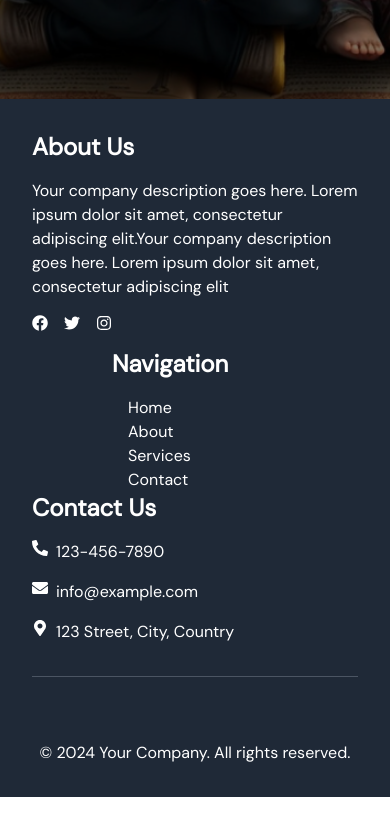
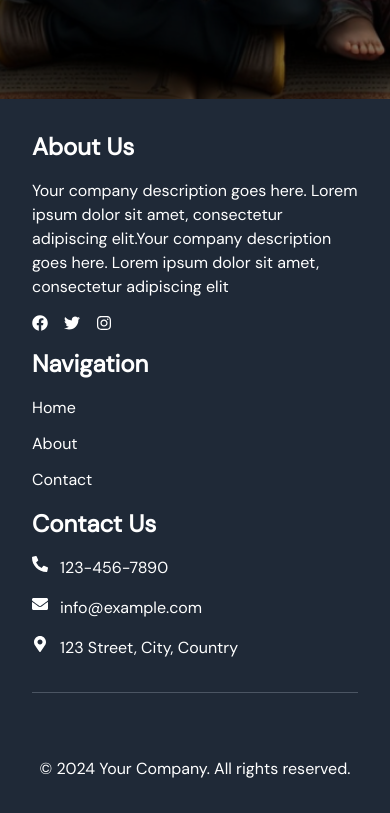
Before and after one commit to azharkhan93/DarulAloom, a Next.js app: page / in a window 390 px wide. Shown: the part 2477-3290 px from the top of the page. Built offline with nearby package versions, Linux system fonts and the light colour scheme.

Commit message:
added new changes

```diff
--- a/app/components/Donate/index.tsx
+++ b/app/components/Donate/index.tsx
@@ -17,9 +17,9 @@ const PromoSection1 = () => {
     {/* :PROMO */}
     <div className="relative max-w-2xl flex flex-col justify-center items-center text-center z-10">
       {/* ::Title */}
-      <h2 className="text-2xl sm:text-7xl md:text-4xl text-white font-extrabold tracking-wide">Support Our Cause</h2>
+      <h2 className="text-2xl sm:text-l md:text-5xl text-white  tracking-wide">Support <span className='italic text-red-500 font-normal'>Our Cause..</span></h2>
       {/* ::Text */}
-      <p className="mt-3 lg:text-2xl sm:text-base text-white font-medium">Help us continue our noble mission to provide education and support to those in need. Your generous donations make a significant impact on the lives of many.</p>
+      <p className="mt-3 lg:text-xl sm:text-base text-white font-medium">Help us continue our noble mission to provide education and support to those in need. Your generous donations make a significant impact on the lives of many.</p>
       {/* ::Button */}
       <a href="#link" className="mt-6 py-2.5 px-6 shadow rounded bg-gray-50 text-sm sm:text-base text-gray-700 font-semibold hover:shadow-lg hover:bg-white hover:text-gray-900">Donate Now..</a>
     </div>
--- a/app/components/Footer/index.tsx
+++ b/app/components/Footer/index.tsx
@@ -6,6 +6,7 @@
 
 import { FaFacebook, FaTwitter, FaInstagram, FaPhoneAlt, FaEnvelope, FaMapMarkerAlt } from 'react-icons/fa';
 import Image from 'next/image';
+import Link from 'next/link';
 
 const Footer: React.FC = () => {
   return (
@@ -28,31 +29,44 @@ const Footer: React.FC = () => {
 
         {/* Navigation Section (Center) */}
         <div className="w-full md:w-1/3">
-          <h2 className="text-2xl font-bold mb-4 ml-20">Navigation</h2>
-          <ul className='ml-24'>
-            <li><a href="#">Home</a></li>
-            <li><a href="#">About</a></li>
-            <li><a href="#">Services</a></li>
-            <li><a href="#">Contact</a></li>
+          <h2 className="text-2xl font-bold mb-4 lg:ml-20  md:flex md:space-x-">Navigation</h2>
+          <ul className='lg:ml-24  space-y-3 '>
+            <li>
+            <Link href="/">
+        <span>Home</span>
+      </Link>
+      {/* <a href="#">Home</a> */}
+      </li>
+      <li>
+      <Link href="/about-us">
+        <span>About</span>
+      </Link>
+    </li>
+    <li>
+      <Link href="/contact-us">
+        <span>Contact</span>
+      </Link>
+    </li>
+            {/* <li><a href="#">Contact</a></li> */}
           </ul>
 
         </div>
 
         {/* Contact Us Section (Right) */}
         <div className="w-full md:w-1/3 ">
-          <h2 className="text-2xl font-bold mb-4 ">Contact Us</h2>
+          <h2 className="text-2xl font-bold mb-4 mt-4 lg:mt-0">Contact Us</h2>
           <ul className='space-y-4' >
-            <li className='flex mt-2'>
+            <li className='flex mt-2 '>
               <FaPhoneAlt />
-              <span className="ml-2">123-456-7890</span>
+              <span className="ml-3">123-456-7890</span>
             </li>
             <li className='flex '>
               <FaEnvelope />
-              <span className="ml-2">info@example.com</span>
+              <span className="ml-3">info@example.com</span>
             </li >
             <li className='flex '>
               <FaMapMarkerAlt />
-              <span className="ml-2">123 Street, City, Country</span>
+              <span className="ml-3">123 Street, City, Country</span>
             </li>
           </ul>
         </div>
--- a/app/components/Header/index.tsx
+++ b/app/components/Header/index.tsx
@@ -3,6 +3,8 @@
 
 import React from 'react';
 import Image from 'next/image';
+import Link from 'next/link';
+
 
 const Header: React.FC = () => {
   return (
@@ -16,12 +18,14 @@ const Header: React.FC = () => {
                 <div className="flex flex-wrap items-center justify-between gap-6 md:gap-0">
                   <input type="checkbox" name="toggle_nav" id="toggle_nav" className="peer hidden" />
                   <div className="w-full  flex justify-between md:w-max md:px-0 z-30 mix-blend-multiply">
-                    <a href="#" aria-label="logo" >
+                  <Link href='/'>
+                    {/* <a  aria-label="logo" > */}
                 {/* <Image src="/logo1.jpg" alt="tailus logo" width={144} height={68} className="w-36 dark:hidden" />  */}
                 <Image src="/logo3.jpg" alt="logo" width={80} height={10} className=" hidden dark:block  " />
                       {/* <img src="images/logo.svg" className="w-36 dark:hidden" alt="tailus logo" width="144" height="68" /> */}
                       {/* <img src="/logo1.jpg" className="w-36 hidden dark:block" alt="tailus logo" width="144" height="68" /> */}
-                    </a>
+                    {/* </a> */}
+                    </Link>
 
                     <div className="flex items-center md:hidden max-h-10">
                       <label role="button" htmlFor="toggle_nav" aria-label="humburger" id="hamburger" className="relative p-2 mt-11">
@@ -48,11 +52,13 @@ const Header: React.FC = () => {
                     <div className="block w-full md:w-max">
                       <ul className="gap-y-6 tracking-wide text-white font-medium flex flex-col md:flex-row md:gap-y-0">
                         <li>
-                          <a href="#" className="block md:px-4">
-                            <div className="relative text-green-600 before:absolute before:-bottom-2 md:before:-bottom-7 before:w-full before:mx-auto before:mt-auto before:rounded-t-full before:bg-green-500">
-                              <span>Home</span>
-                            </div>
-                          </a>
+                        <Link href="/">
+          <span className="block md:px-4">
+            <div className="relative text-green-600 before:absolute before:-bottom-2 md:before:-bottom-7 before:w-full before:mx-auto before:mt-auto before:rounded-t-full before:bg-green-500">
+              <span>Home</span>
+            </div>
+          </span>
+        </Link>
                         </li>
                         {/* <li>
                           <a href="#" className="block md:px-4 group">
@@ -62,19 +68,33 @@ const Header: React.FC = () => {
                           </a>
                         </li> */}
                         <li>
-                          <a href="#" className="block md:px-4 group">
+                          <Link href='/about-us'>
+                          <span  className="block md:px-4 group">
                             <div className="relative group before:absolute before:-bottom-2 md:before:-bottom-7 before:w-full before:h-0.5 before:origin-left before:mt-auto before:rounded-full before:bg-green-800 before:transition before:scale-x-0 group-hover:before:scale-x-100">
                               <span className="group-hover:text-green-500">About</span>
                             </div>
-                          </a>
+                          </span>
+                          </Link>
                         </li>
                         <li>
-                          <a href="#" className="block md:px-4 group">
+                        <Link href='/contact-us'>
+                          <span className="block md:px-4 group">
                             <div className="relative group before:absolute before:-bottom-2 md:before:-bottom-7 before:w-full before:h-0.5 before:origin-left before:mt-auto before:rounded-full before:bg-green-800 before:transition before:scale-x-0 group-hover:before:scale-x-100">
                               <span className="group-hover:text-green-500">Contact</span>
                             </div>
-                          </a>
+                          </span>
+                          </Link>
                         </li>
+                        <li>
+                        <Link href='/contact-us'>
+                          <span className="block md:px-4 group">
+                            <div className="relative group before:absolute before:-bottom-2 md:before:-bottom-7 before:w-full before:h-0.5 before:origin-left before:mt-auto before:rounded-full before:bg-green-800 before:transition before:scale-x-0 group-hover:before:scale-x-100">
+                              <span className="group-hover:text-green-500">Supportus</span>
+                            </div>
+                          </span>
+                          </Link>
+                        </li>
+
                       </ul>
                     </div>
 
--- /dev/null
+++ b/app/components/Map/index.tsx
@@ -0,0 +1,17 @@
+// components/MyIframe.js
+
+const MyIframe = () => {
+    return (
+
+        <div >
+          <iframe
+            className="w-full lg:h-[500px] md:h-96 border border-gray-300 "
+            src="https://www.google.com/maps/embed?pb=!1m18!1m12!1m3!1d26448.298317712197!2d74.7503002724342!3d34.04291454837248!2m3!1f0!2f0!3f0!3m2!1i1024!2i768!4f13.1!3m3!1m2!1s0x38e18fd7b7924011%3A0xab30d6ea04b55a47!2sHyderpora%2C%20Srinagar!5e0!3m2!1sen!2sin!4v1705516339414!5m2!1sen!2sin"  allowfullscreen="" loading="lazy" referrerpolicy="no-referrer-when-downgrade">
+
+          </iframe>
+          </div>
+
+    );
+  };
+
+  export default MyIframe;
--- a/pages/contact-us.tsx
+++ b/pages/contact-us.tsx
@@ -1,6 +1,7 @@
 /* eslint-disable @next/next/no-img-element */
 import React from 'react'
 import  Social from '../app/components/Social/index'
+import  Map from '../app/components/Map/index'
 
 const  Contact = () => {
   return (
@@ -962,6 +963,7 @@ const  Contact = () => {
                     </div>
                 </div>
             </section>
+            <Map />
         </>
     );
 };
```
